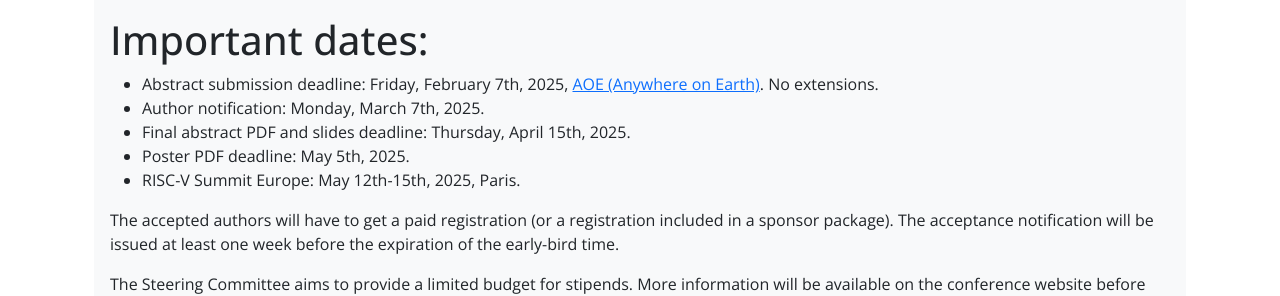
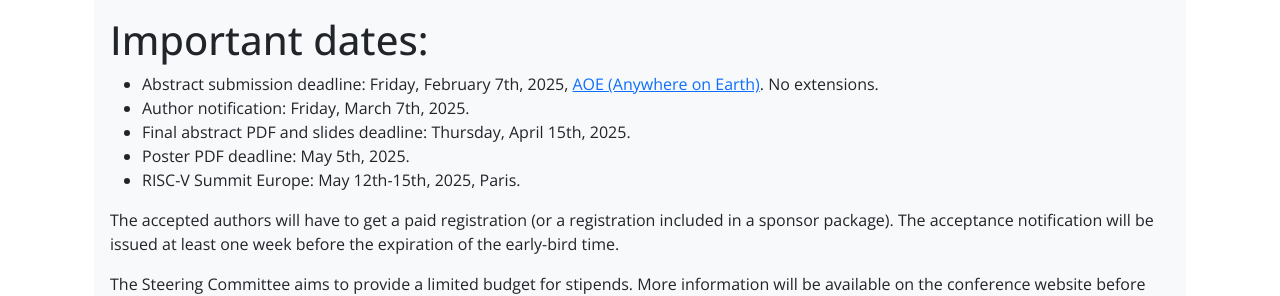
Before and after one commit to riscv-europe/summit-website-development, a Jekyll site: the page built from summit/2025/cfp.md, in a window 1280 px wide and 900 px high, scrolled down 935 px. Shown: the part 163-459 px from the top of the window. Built offline with Jekyll 4.4.1, drawn with Linux system fonts in a browser that asks for light colours.

Commit message:
Fix: 2025-03-07 is a Friday, not a Monday.

```diff
--- a/summit/2025/cfp.md
+++ b/summit/2025/cfp.md
@@ -52,7 +52,7 @@
   (Anywhere on
   Earth)](https://en.wikipedia.org/wiki/Anywhere_on_Earth). No
   extensions.
-- Author notification: Monday, March 7th, 2025.
+- Author notification: Friday, March 7th, 2025.
 - Final abstract PDF and slides deadline: Thursday, April 15th, 2025.
 - Poster PDF deadline: May 5th, 2025.
 - RISC-V Summit Europe: May 12th-15th, 2025, Paris.
```
